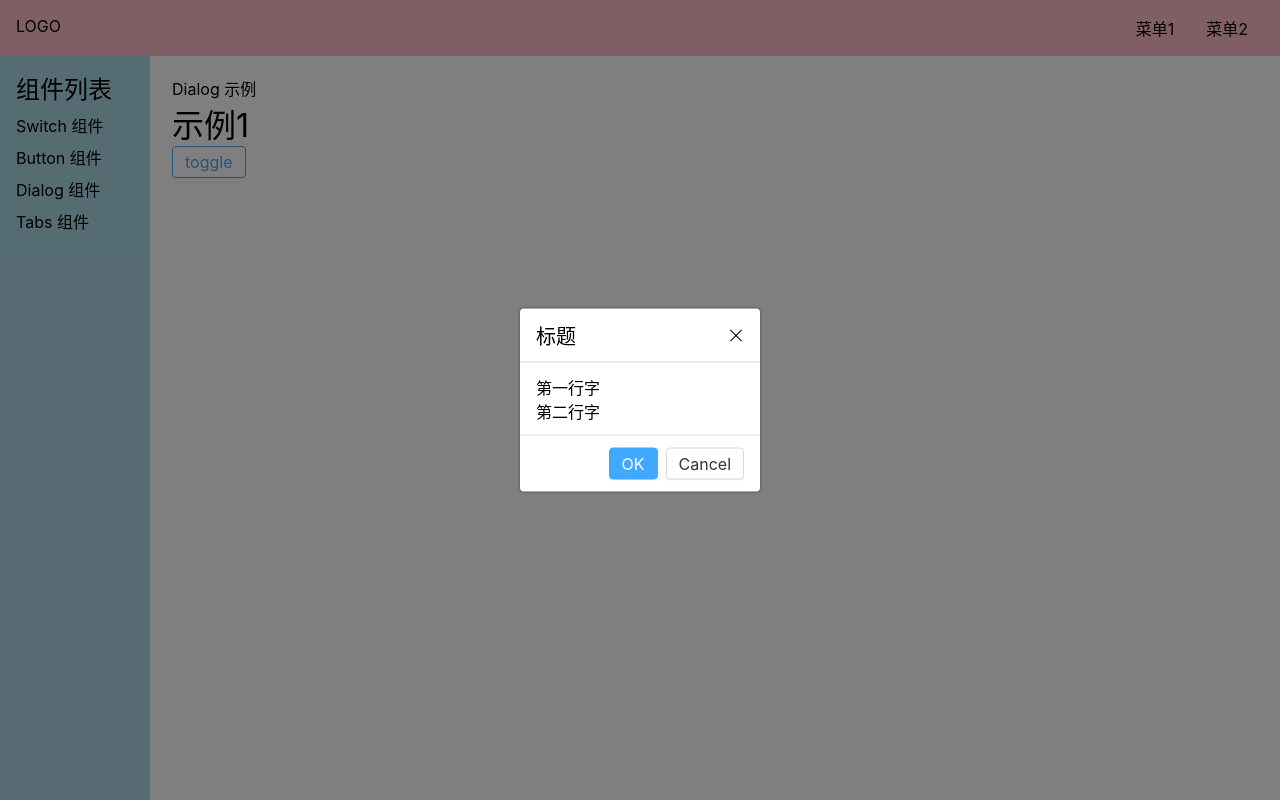
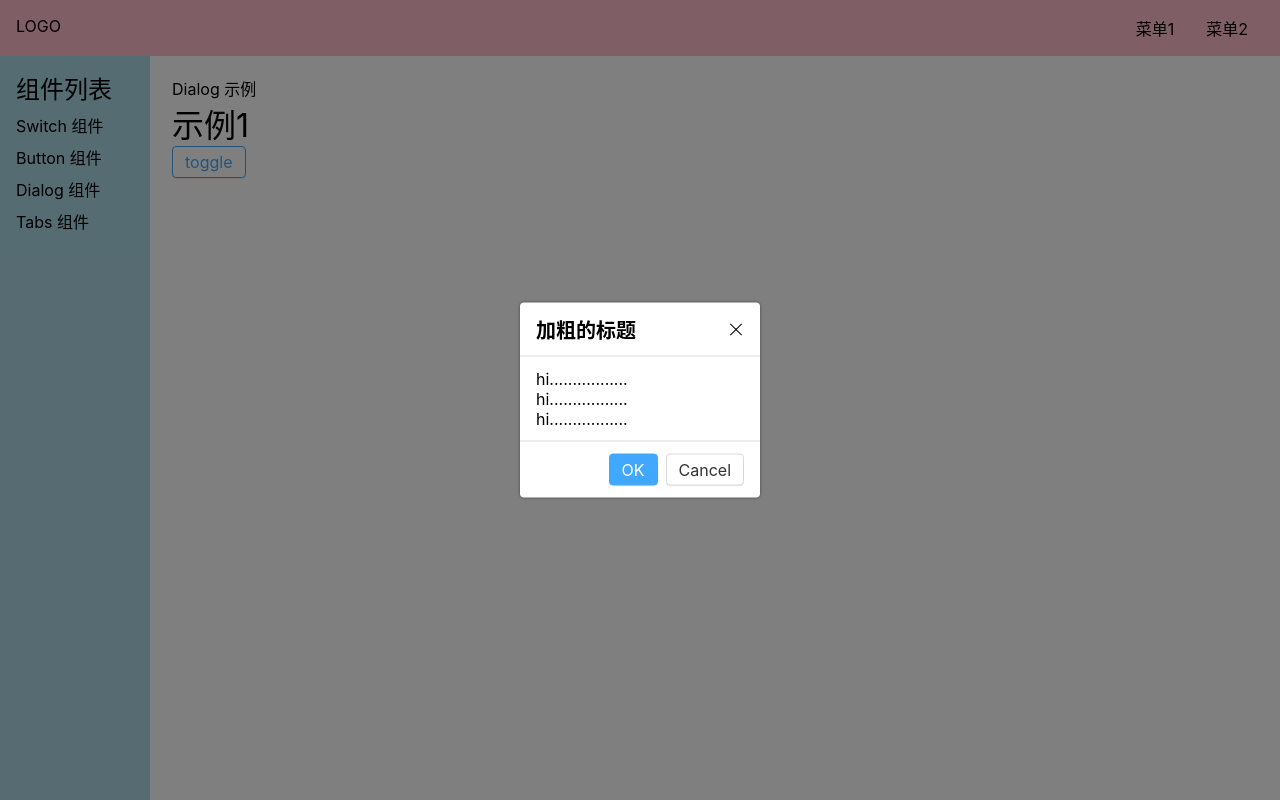
Before and after one commit to xuansining/mina-ui, a Vue app: page /#/doc/dialog in a window 1280 px wide. Both pictures are taken after a click on the button "toggle". Built offline with nearby package versions, Linux system fonts and the light colour scheme.

Commit message:
使用了具名插槽

```diff
--- a/src/components/DialogDemo.vue
+++ b/src/components/DialogDemo.vue
@@ -7,7 +7,16 @@
     :onClickOverlayClose="false"
     :onOk="f1"
     :onCancel="f2"
-  ></Dialog>
+  >
+    <template v-slot:title>
+      <strong>加粗的标题</strong>
+    </template>
+    <template v-slot:content>
+      <p>hi.................</p>
+      <p>hi.................</p>
+      <p>hi.................</p>
+    </template>
+  </Dialog>
 </template>
 
 <script lang="ts">
--- a/src/libs/Dialog.vue
+++ b/src/libs/Dialog.vue
@@ -4,12 +4,11 @@
     <div class="mina-dialog-wrapper">
       <div class="mina-dialog">
         <header>
-          标题
+          <slot name="title" />
           <span class="mina-dialog-close" @click="close"></span>
         </header>
         <main>
-          <p>第一行字</p>
-          <p>第二行字</p>
+          <slot name="content" />
         </main>
         <footer>
           <Button level="main" @click="ok">OK</Button>
```
